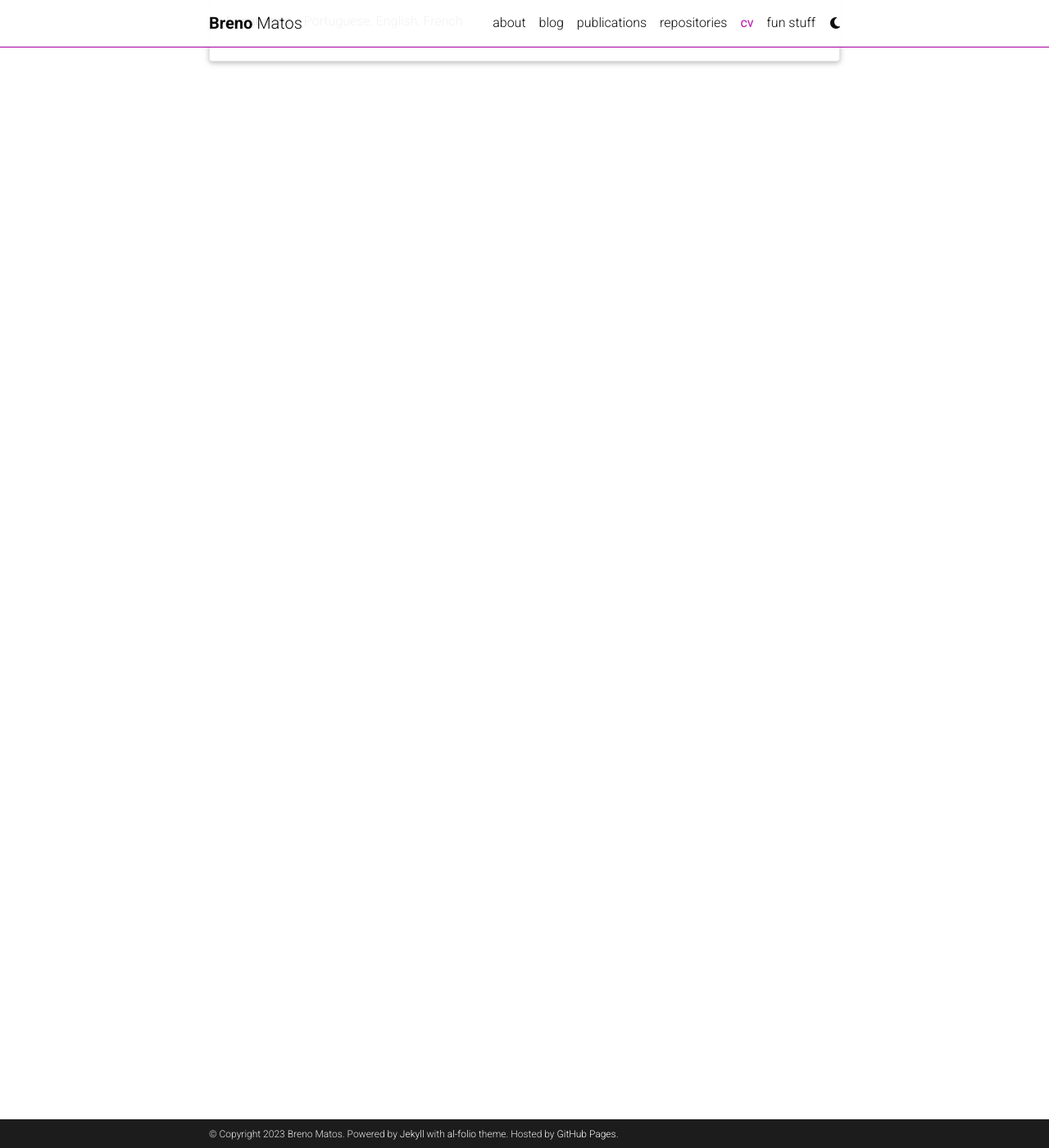
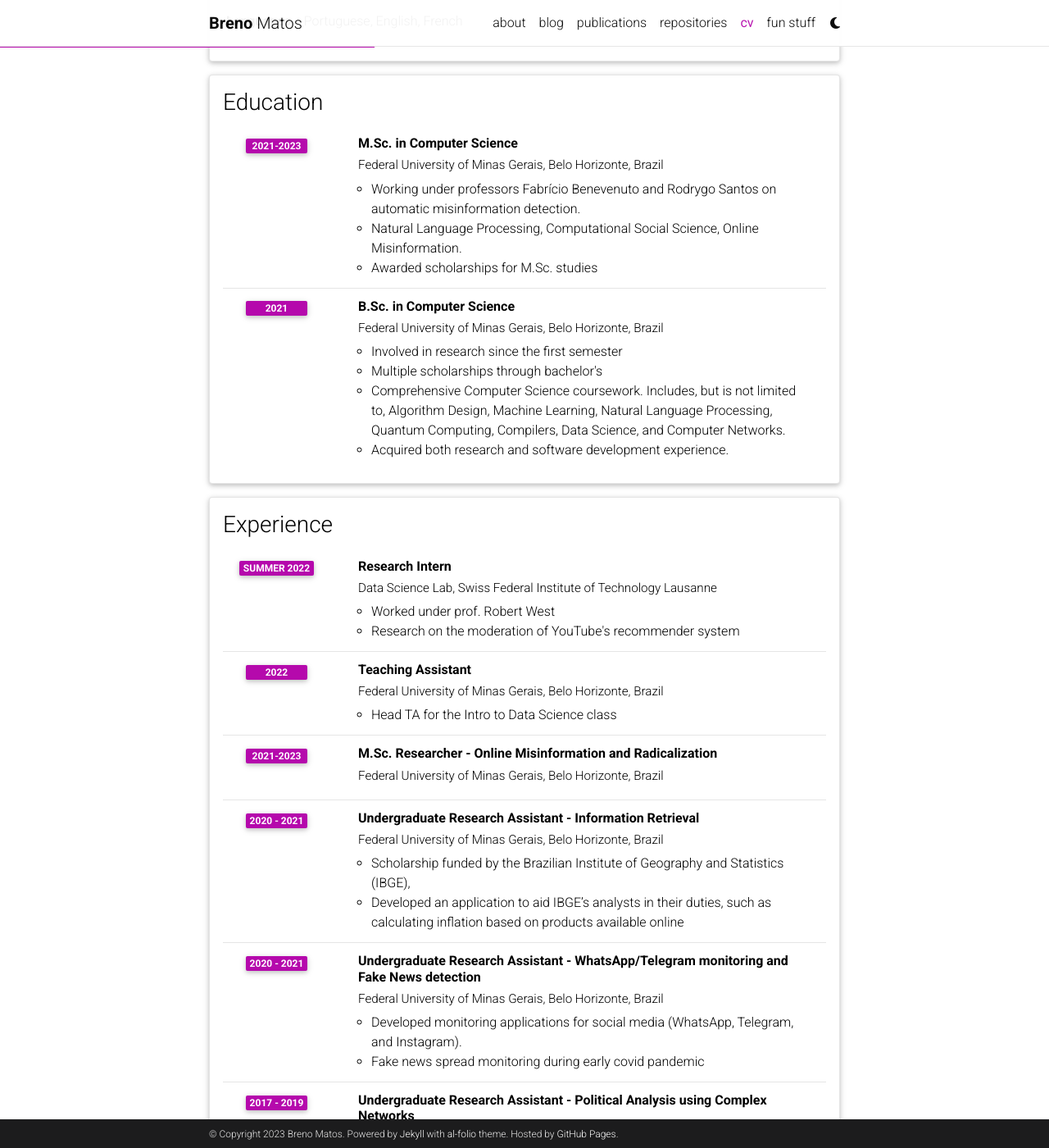
Before and after one commit to brenomatos/brenomatos.github.io, a Jekyll site: the page built from _pages/cv.md, in a window 1280 px wide and 1400 px high, scrolled down 270 px. Shown: the whole window at 82% size. Built offline with Jekyll 4.4.1, drawn with Linux system fonts in a browser that asks for light colours; comment, search, counter and statistics services are not loaded; a style sheet for code colours, icons or effects is not loaded; some of the changed text lies outside the part shown.

Commit message:
updates CV

```diff
--- a/_data/cv.yml
+++ b/_data/cv.yml
@@ -6,58 +6,72 @@
     - name: Languages
       value: Portuguese, English, French
 
-# - title: Education
-#   type: time_table
-#   contents:
-#     - title: PhD
-#       institution: University of Zurich, Zurich, Switzerland
-#       year: 1905
-#       description:
-#         - Description 1.
-#         - Description 2.
-#         - title: Description 3.
-#           contents:
-#             - Sub-description 1.
-#             - Sub-description 2.
-#     - title: Federal teaching diploma
-#       institution: Eidgenössische Technische Hochschule, Zurich, Switzerland
-#       year: 1900
-#       description:
-#         - Description 1.
-#         - Description 2.
+- title: Education
+  type: time_table
+  contents:
+    - title: M.Sc. in Computer Science
+      institution: Federal University of Minas Gerais, Belo Horizonte, Brazil
+      year: 2021-2023
+      description:
+        - Working under professors Fabrí­cio Benevenuto and Rodrygo Santos on automatic misinformation detection.
+        - Natural Language Processing, Computational Social Science, Online Misinformation.
+        - Awarded scholarships for M.Sc. studies
+        # - title: Description 3.
+        #   contents:
+        #     - Sub-description 1.
+        #     - Sub-description 2.
+    - title: B.Sc. in Computer Science
+      institution: Federal University of Minas Gerais, Belo Horizonte, Brazil
+      year: 2021
+      description:
+        - Involved in research since the first semester
+        - Multiple scholarships through bachelor's
+        - Comprehensive Computer Science coursework. Includes, but is not limited to, Algorithm Design, Machine Learning, Natural Language Processing, Quantum Computing, Compilers, Data Science, and Computer Networks.
+        - Acquired both research and software development experience.
 
-# - title: Experience
-#   type: time_table
-#   contents:
-#     - title: Professor of Theoretical Physics
-#       institution: Institute for Advanced Study, Princeton University
-#       year: 1933 - 1955
-#       description:
-#         - Description 1.
-#         - Description 2.
-#         - title: Description 3.
-#           contents:
-#             - Sub-description 1.
-#             - Sub-description 2.
-#     - title: Visiting Professor
-#       institution: California Institute of Technology, Pasadena, California, US
-#       year: 1933
-#       description:
-#         - Description 1.
-#         - Description 2.
+- title: Experience
+  type: time_table
+  contents:
+    - title: Research Intern
+      institution: Data Science Lab, Swiss Federal Institute of Technology Lausanne
+      year: Summer 2022
+      description:
+        - Worked under prof. Robert West
+        - Research on the moderation of YouTube's recommender system
+        # - title: Description 3.
+        #   contents:
+        #     - Sub-description 1.
+        #     - Sub-description 2.
+    - title: Teaching Assistant
+      institution: Federal University of Minas Gerais, Belo Horizonte, Brazil
+      year: 2022
+      description:
+        - Head TA for the Intro to Data Science class
 
-#     - title: Director
-#       institution: Kaiser Wilhelm Institute for Physics, Berlin, Germany.
-#       year: 1917-1933
+    - title: M.Sc. Researcher - Online Misinformation and Radicalization
+      institution: Federal University of Minas Gerais, Belo Horizonte, Brazil
+      year: 2021-2023
 
-#     - title: Professor of Theoretical Physics
-#       institution: Karl-Ferdinand University, Prague, Czechoslovakia
-#       year: 1911 - 1917
-#       description:
+    - title: Undergraduate Research Assistant - Information Retrieval
+      institution: Federal University of Minas Gerais, Belo Horizonte, Brazil
+      year: 2020 - 2021
+      description:
+        - Scholarship funded by the Brazilian Institute of Geography and Statistics (IBGE),
+        - Developed an application to aid IBGE’s analysts in their duties, such as calculating inflation based on products available online
 
-#     - title: Associate Professor of Theoretical Physics
-#       institution: University of Zurich, Zurich, Switzerland
-#       year: 1909 - 1911
+    - title: Undergraduate Research Assistant - WhatsApp/Telegram monitoring and Fake News detection
+      institution: Federal University of Minas Gerais, Belo Horizonte, Brazil
+      year: 2020 - 2021
+      description:
+        - Developed monitoring applications for social media (WhatsApp, Telegram, and Instagram).
+        - Fake news spread monitoring during early covid pandemic
+
+    - title: Undergraduate Research Assistant - Political Analysis using Complex Networks
+      institution: Federal University of Minas Gerais, Belo Horizonte, Brazil
+      year: 2017 - 2019
+      description:
+        - Performed data analysis using complex networks, including state-of-the-art network backbone extraction techniques. Helped develop a method to analyze governance using voting session data from the US House of Representatives.
+        - Worked on an international project with researchers from Politecnico di Torino regarding Instagram data monitoring before and after the Italian and Brazilian elections.
 
 # - title: Open Source Projects
 #   type: time_table
@@ -77,17 +91,13 @@
 #       items:
 #         - Max Planck Medal
 
-# - title: Academic Interests
-#   type: nested_list
-#   contents:
-#     - title: Topic 1.
-#       items:
-#         - Description 1.
-#         - Description 2.
-#     - title: Topic 2.
-#       items:
-#         - Description 1.
-#         - Description 2.
+- title: Academic Interests
+  type: nested_list
+  contents:
+    - title: Computational Social Science, NLP, Complex Networks, Machine Learning, Information Retrieval, Fairness
+      # items:
+      #   - Description 1.
+      #   - Description 2.
 
 # - title: Other Interests
 #   type: list
--- a/_layouts/cv.html
+++ b/_layouts/cv.html
@@ -5,7 +5,7 @@ layout: default
         <div class="post">
 
           <header class="post-header">
-            <h1 class="post-title">{{ page.title }} {% if page.cv_pdf %}<a href="{{ page.cv_pdf | prepend: 'assets/pdf/' | relative_url}}" target="_blank" rel="noopener noreferrer" class="float-right"><i class="fas fa-file-pdf"></i></a>{% endif %}</h1>
+            <h1 class="post-title">{{ page.title }} {% if page.cv_pdf %}<a href="{{ page.cv_pdf | prepend: 'assets/pdf/' | relative_url}}" target="_blank" rel="noopener noreferrer" class="float-middle"><i class="fas fa-file-pdf"></i></a>{% endif %}</h1>
             <p class="post-description">{{ page.description }}</p>
           </header>
 
```
